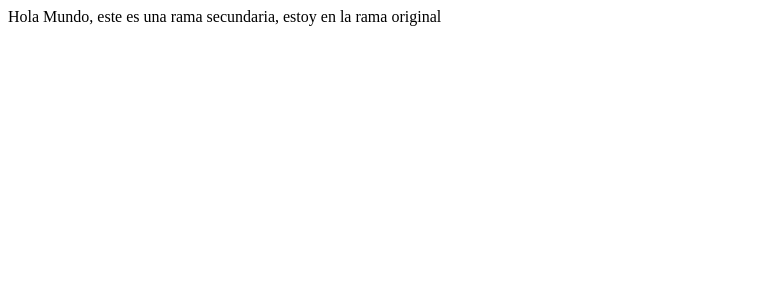
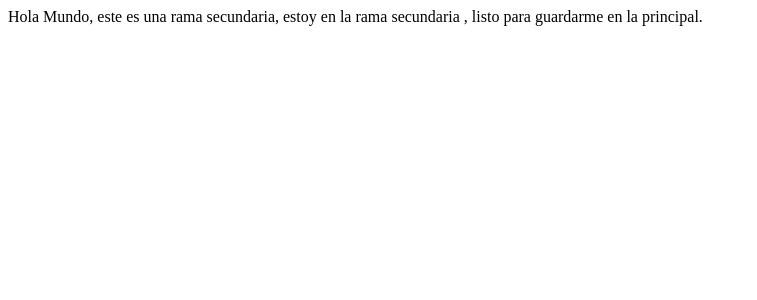
Before and after one commit to pabloencina/Cacao-Food, a React (Create React App) app: page / in a window 1280 px wide. Shown: the top 300 px of the page, without its empty margins (0-757 px from the left). Built offline with nearby package versions, Linux system fonts and the light colour scheme.

Commit message:
cambios en la rama-dos

```diff
--- a/src/App.js
+++ b/src/App.js
@@ -1,7 +1,8 @@
 function App() {
   return (
     <div className="App">
-      Hola Mundo, este es una rama secundaria, estoy en la rama original
+      Hola Mundo, este es una rama secundaria, estoy en la rama secundaria ,
+      listo para guardarme en la principal.
     </div>
   );
 }
```
